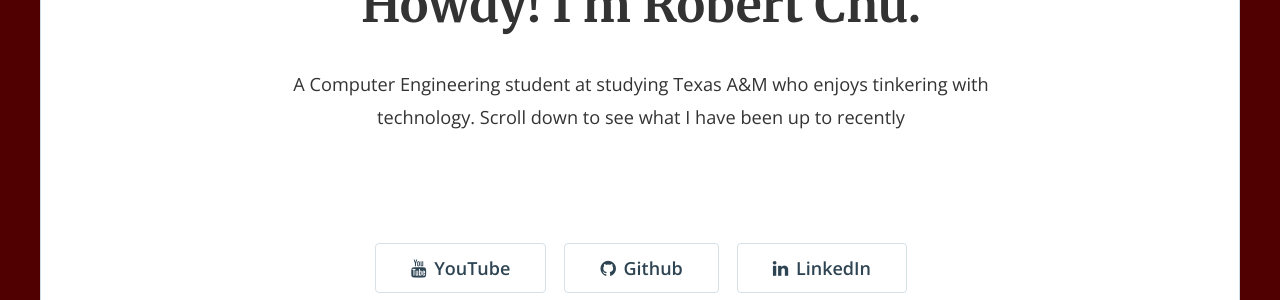
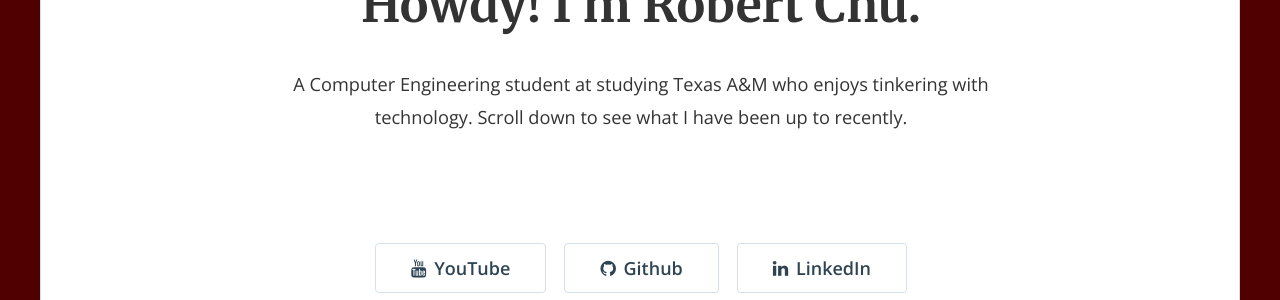
Before and after one commit to RobertFromTX/RobertFromTX.github.io, a Jekyll site: the page built from index.html, in a window 1280 px wide and 900 px high. Shown: the part 181-481 px from the top of the window. Built offline with Jekyll 4.4.1, drawn with Linux system fonts in a browser that asks for light colours; nearby versions of some CDN libraries; the list of posts is cut into pages by our own code.

Commit message:
update bio

```diff
--- a/_config.yml
+++ b/_config.yml
@@ -15,7 +15,7 @@
 # in the templates via {{ site.myvariable }}.
 title: "Howdy! I'm Robert Chu."
 email: 'robc.btx@gmail.com'
-description: "A Computer Engineering student at studying Texas A&M who enjoys tinkering with technology. Scroll down to see what I have been up to recently"
+description: "A Computer Engineering student at studying Texas A&M who enjoys tinkering with technology. Scroll down to see what I have been up to recently."
 baseurl: "" # the subpath of your site, e.g. /blog
 url: "https://robertfromtx.github.io" # the base hostname & protocol for your site, e.g. https://example.com
 youtube_username: '313Robert'
```
Also changed, not shown: about/index.html (+5 -4 lines), 10 other files.
